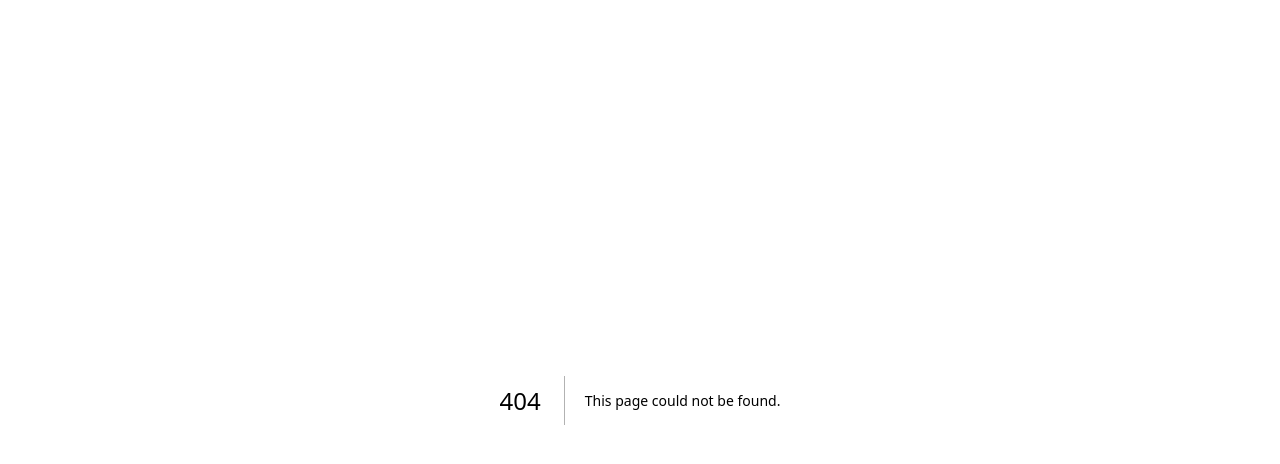
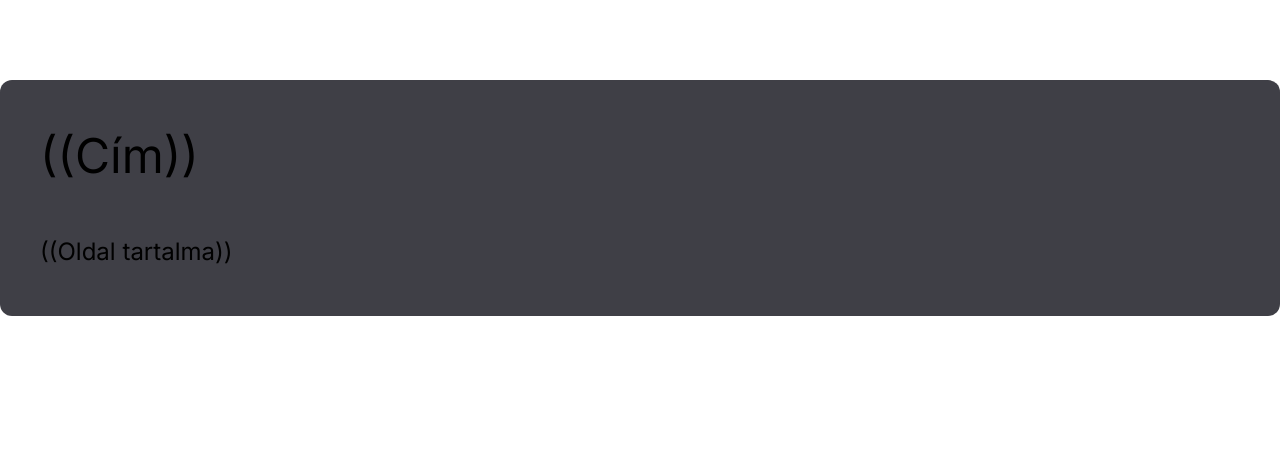
Before and after one commit to ZenteCegledi/dusza2023, a Next.js app: page /introduction in a window 1280 px wide. Before the commit this address had no page. Shown: the top 464 px of the page. Built offline with nearby package versions, Linux system fonts and the light colour scheme.

Commit message:
Introduction page

```diff
--- /dev/null
+++ b/src/app/introduction/page.tsx
@@ -0,0 +1,12 @@
+import Link from 'next/link'
+
+export default function Introduction() {
+  return (
+    <div className='bg-base-100'>
+      <div className="drawer lg:drawer-open bg-base-100 container mx-auto p-5 px-10 mt-20 container bg-zinc-700 rounded-xl pb-12">
+        <h1 className='text-5xl pb-14 pt-8'>((Cím))</h1>
+        <div className='text-2xl'>((Oldal tartalma))</div>
+      </div>
+      </div>
+  )
+}
```
